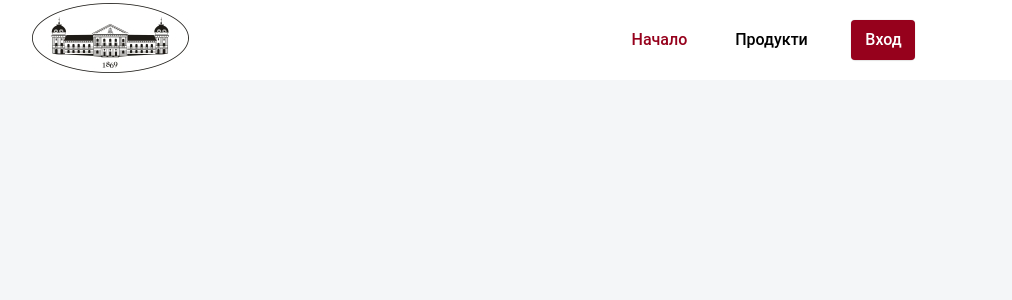
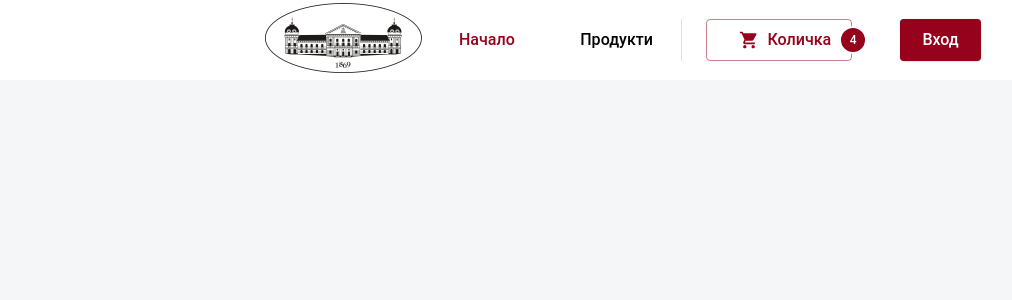
Before and after one commit to MihailDimitrov1235/shop, a React (Create React App) app in the folder client/: page /home in a window 1280 px wide. Shown: the top 300 px of the page, without its empty margins (199-1211 px from the left). Built offline with nearby package versions, Linux system fonts and the light colour scheme.

Commit message:
add cart button to header

```diff
--- a/client/src/components/Navbar/NavItem.js
+++ b/client/src/components/Navbar/NavItem.js
@@ -22,20 +22,23 @@ const NavItem = ({
         <Button
             component={RouterLink}
             sx={{
+                display: 'flex',
+                justifyContent: 'space-evenly',
                 color: rest.textcolor || 'text.black',
                 fontSize: 16,
                 fontWeight: 'medium',
                 letterSpacing: 0,
-                py: 0.75,
+                py: rest.paddingY || 0.75,
+                px: rest.paddingX || 0,
                 mx: 3,
                 textTransform: 'none',
                 width: '100%',
                 ...(active && {
                     color: 'primary.contrastText'
                 }),
-                '& svg': {
-                    mr: 1
-                },
+                // '& svg': {
+                //     mr: 1
+                // },
             }}
             to={href}
             {...rest}
@@ -49,7 +52,6 @@ const NavItem = ({
 
 NavItem.propTypes = {
     href: PropTypes.string,
-    title: PropTypes.string
 };
 
 export default NavItem;
--- a/client/src/components/Navbar/Navbar.js
+++ b/client/src/components/Navbar/Navbar.js
@@ -1,19 +1,35 @@
 import { Link as RouterLink } from 'react-router-dom';
-import { AppBar, Toolbar, Box, Button } from '@mui/material';
+import { AppBar, Toolbar, Box, Divider, Badge } from '@mui/material';
 import Logo from '../Logo';
 import NavItem from './NavItem';
+import ShoppingCartIcon from '@mui/icons-material/ShoppingCart';
+import { styled } from '@mui/material/styles';
 
-const Navbar = (props) => (
+const Navbar = (props) => {
+    const StyledBadge = styled(Badge)(({ theme }) => ({
+        '& .MuiBadge-badge': {
+            position: 'relative',
+            width: '28px',
+            height: '28px',
+            borderRadius: '28px',
+            right: 6,
+            top: 14,
+            border: `2px solid ${theme.palette.background.paper}`,
+            padding: '0 4px',
+        },
+    }));
+
+    return (
         <AppBar
             elevation={0}
-    sx={{ py: 1 }}
+            sx={{ py: 1, px: 55 }}
             {...props}
         >
-    <Toolbar sx={{ height: 64, display: 'flex', justifyContent: 'space-around' }}>
+            <Toolbar sx={{ height: 64, display: 'flex', justifyContent: 'space-between' }}>
                 <RouterLink to="/">
                     <Logo />
                 </RouterLink>
-      <Box sx={{  display: 'flex', width: '20%', justifyContent: 'space-between'  }}>
+                <Box sx={{ display: 'flex', justifyContent: 'space-between' }}>
                     <NavItem
                         title="Начало"
                         href="/"
@@ -21,6 +37,20 @@ const Navbar = (props) => (
                     <NavItem
                         title="Продукти"
                         href="/products"
+                    />
+                    <Divider orientation="vertical" flexItem />
+                    <NavItem
+                        title={
+                            <StyledBadge badgeContent={4} color="bordoRed">
+                                <span>Количка</span>
+                            </StyledBadge>
+                        }
+                        href="/cart"
+                        variant="outlined"
+                        color="bordoRed"
+                        textcolor="bordoRed"
+                        paddingX={4.5}
+                        startIcon={<ShoppingCartIcon />}
                     />
                     <NavItem
                         title="Вход"
@@ -33,5 +63,6 @@ const Navbar = (props) => (
             </Toolbar>
         </AppBar>
     );
+};
 
 export default Navbar;
```
Lines whose indentation alone changed are shown as unchanged.
